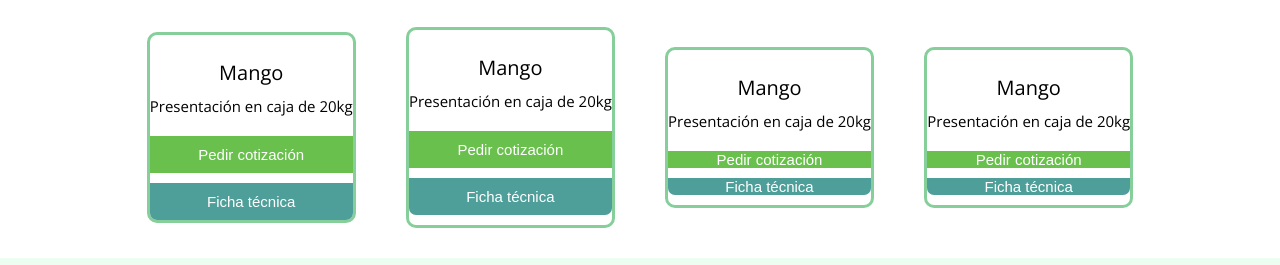
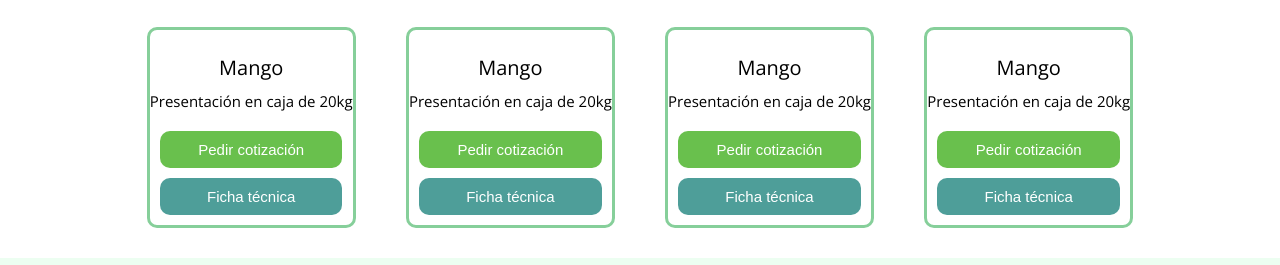
Before and after one commit to juanfernandovasquez/trabajo4, a plain HTML site: page index.html in a window 1280 px wide. Shown: the part 687-952 px from the top of the page. Drawn offline with nearby package versions, Linux system fonts and the light colour scheme.

Commit message:
mejoré las tarjetas (o lo regresé a como estaba)

```diff
--- a/css/styles.css
+++ b/css/styles.css
@@ -107,13 +107,11 @@ p {
   border-style: none;
   font-size: 1.5rem;
   color: white;
-  width: 100%;
-  border-bottom-left-radius: 7px;
-  border-bottom-right-radius: 7px;
+  width: 90%;
+  border-radius: 10px;
 }
 .btn-primary {
   background-color: #69c04d;
-  border-radius: 0px;
 }
 
 /*Display flex*/
--- a/index.html
+++ b/index.html
@@ -71,10 +71,9 @@
                 <button class="btn btn-primary ptb-10 mtb-10">
                   Pedir cotización
                 </button>
-                <button class="btn ptb-10">Ficha técnica</button>
+                <button class="btn ptb-10 mb-10">Ficha técnica</button>
               </div>
             </div>
-
             <div class="main--second-section-card mb-20">
               <div class="second-section--card-image">
                 <img src="./images/mango.png" alt="" />
@@ -85,38 +84,42 @@
                 <p class="second-section--card-text--description mb-10">
                   Presentación en caja de 20kg
                 </p>
-                <button class="btn btn-primary ptb-10 m-10">
+                <button class="btn btn-primary ptb-10 mtb-10">
                   Pedir cotización
                 </button>
                 <button class="btn ptb-10 mb-10">Ficha técnica</button>
               </div>
             </div>
-
             <div class="main--second-section-card mb-20">
               <div class="second-section--card-image">
                 <img src="./images/mango.png" alt="" />
               </div>
               <div class="second-section--card-text flex-column">
                 <p class="second-section--card-text--name m-10">Mango</p>
+
                 <p class="second-section--card-text--description mb-10">
                   Presentación en caja de 20kg
                 </p>
-                <button class="btn btn-primary m-10">Pedir cotización</button>
-                <button class="btn mb-10">Ficha técnica</button>
+                <button class="btn btn-primary ptb-10 mtb-10">
+                  Pedir cotización
+                </button>
+                <button class="btn ptb-10 mb-10">Ficha técnica</button>
               </div>
             </div>
-
             <div class="main--second-section-card mb-20">
               <div class="second-section--card-image">
                 <img src="./images/mango.png" alt="" />
               </div>
               <div class="second-section--card-text flex-column">
                 <p class="second-section--card-text--name m-10">Mango</p>
+
                 <p class="second-section--card-text--description mb-10">
                   Presentación en caja de 20kg
                 </p>
-                <button class="btn btn-primary m-10">Pedir cotización</button>
-                <button class="btn mb-10">Ficha técnica</button>
+                <button class="btn btn-primary ptb-10 mtb-10">
+                  Pedir cotización
+                </button>
+                <button class="btn ptb-10 mb-10">Ficha técnica</button>
               </div>
             </div>
           </div>
```
